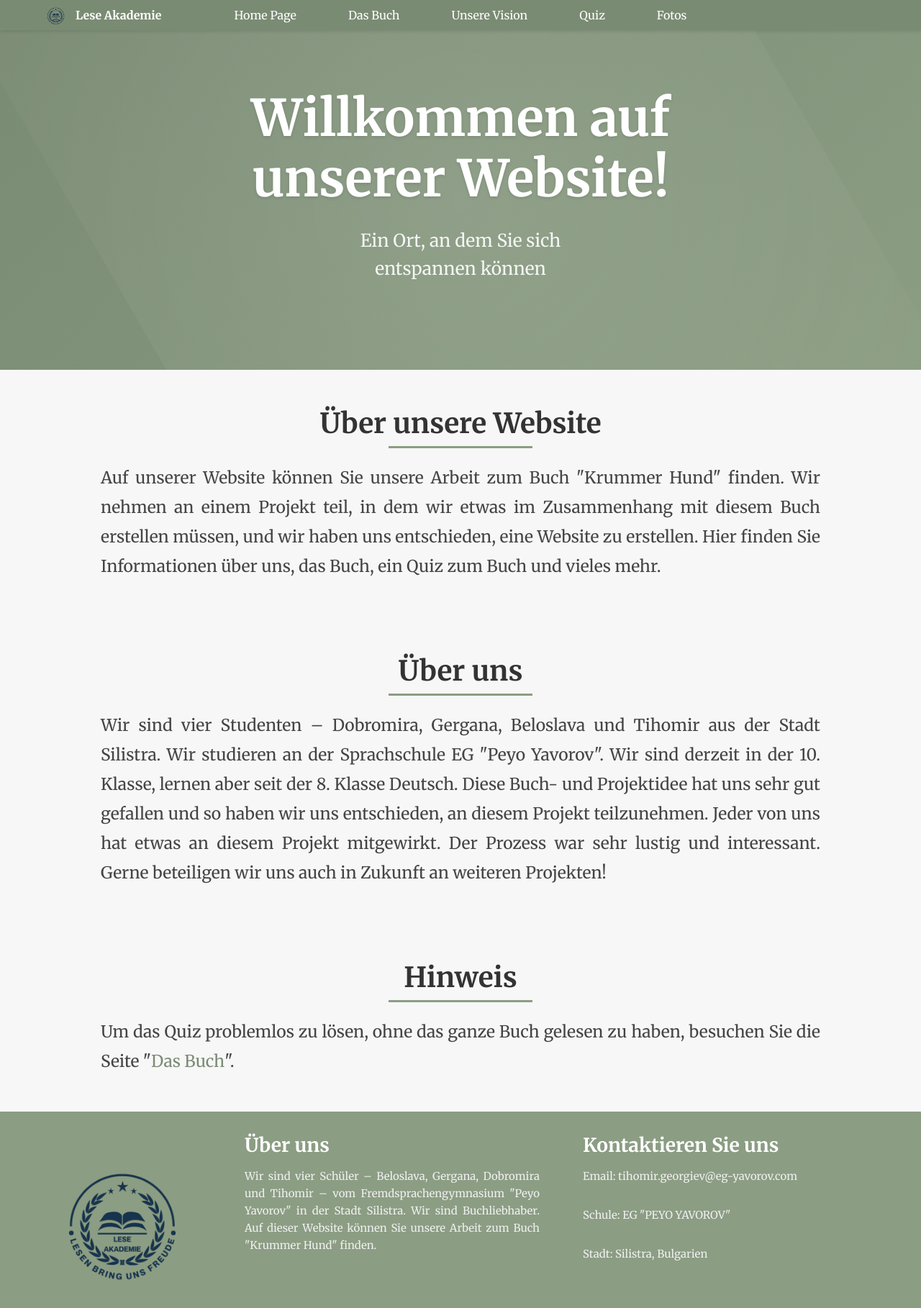
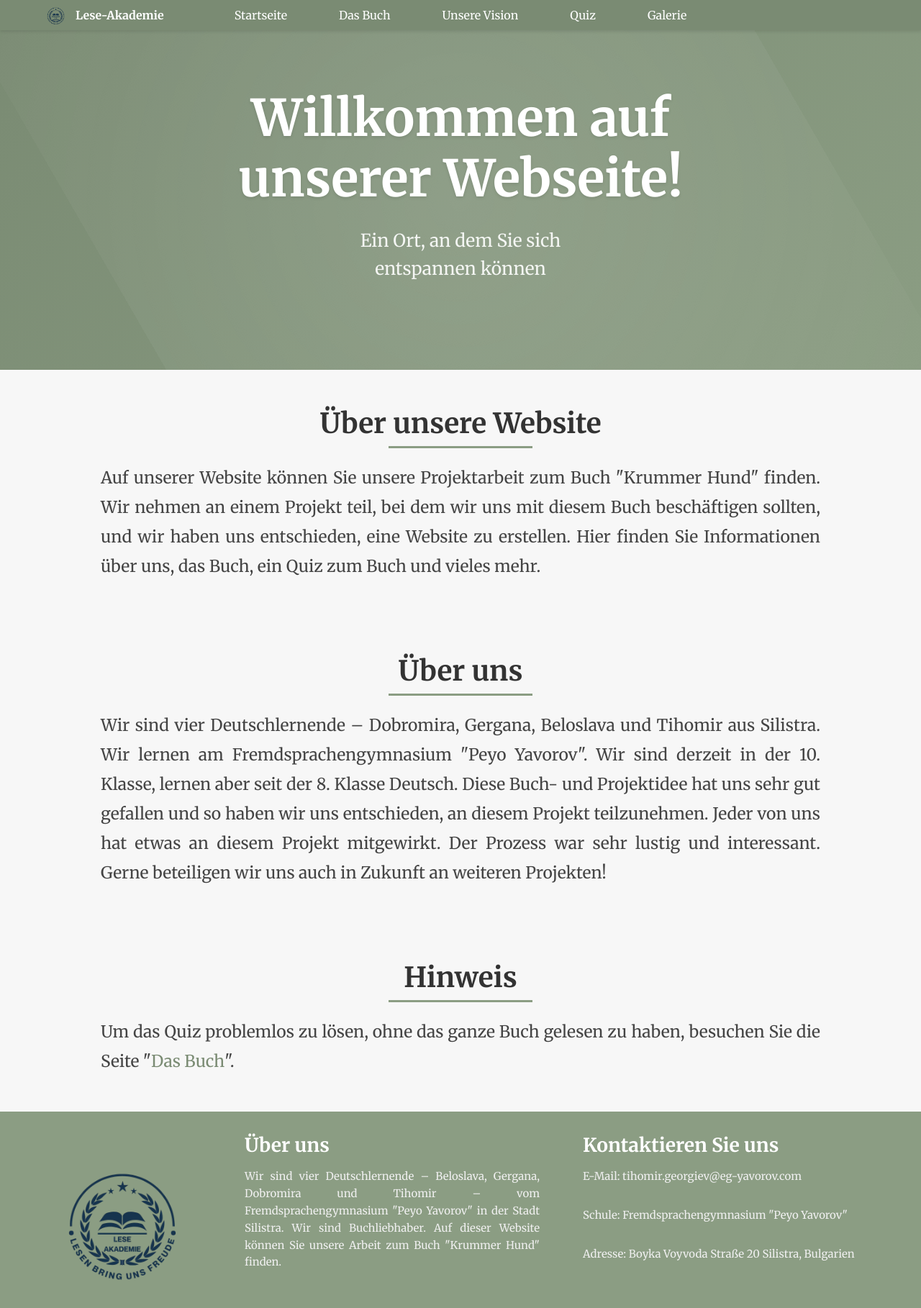
Before and after one commit to Tish0BG/Project-KrummerHund, a plain HTML site: page index.html in a window 1280 px wide. Shown: the whole page at 72% size. Drawn offline with Linux system fonts and the light colour scheme.

Commit message:
Add files via upload

```diff
--- a/index.html
+++ b/index.html
@@ -3,7 +3,7 @@
 <head>
     <meta charset="UTF-8">
     <meta name="viewport" content="width=device-width, initial-scale=1.0">
-    <title>Lese Akademie</title>
+    <title>Lese-Akademie</title>
     <link rel="shortcut icon" type="image/x-icon" href="images/image1.png">
     <link rel="icon" type="image/png" href="images/image1.png">
     <link href="https://fonts.googleapis.com/css2?family=Merriweather:wght@300;400;700&display=swap" rel="stylesheet">
@@ -14,21 +14,21 @@
         <div class="nav-content">
             <div class="logo-container">
                 <img src="images/image1.png" alt="Lese Akademie Logo" class="logo">
-                <span class="site-name">Lese Akademie</span>
+                <span class="site-name">Lese-Akademie</span>
             </div>
             <ul>
-                <li><a href="index.html">Home Page</a></li>
+                <li><a href="index.html">Startseite</a></li>
                 <li><a href="buch.html">Das Buch</a></li>
                 <li><a href="vision.html">Unsere Vision</a></li>
                 <li><a href="quiz.html">Quiz</a></li>
-                <li><a href="photos.html">Fotos</a></li>
+                <li><a href="photos.html">Galerie</a></li>
             </ul>
         </div>
     </nav>
 
     <div class="hero-section">
         <div class="hero-content">
-            <h1 class="hero-title">Willkommen auf unserer Website!</h1>
+            <h1 class="hero-title">Willkommen auf unserer Webseite!</h1>
             <p class="hero-text">Ein Ort, an dem Sie sich<br>entspannen können</p>
         </div>
     </div>
@@ -36,14 +36,14 @@
     <div class="content-section">
         <h2 class="section-title">Über unsere Website</h2>
         <p class="section-text">
-            Auf unserer Website können Sie unsere Arbeit zum Buch "Krummer Hund" finden. Wir nehmen an einem Projekt teil, in dem wir etwas im Zusammenhang mit diesem Buch erstellen müssen, und wir haben uns entschieden, eine Website zu erstellen. Hier finden Sie Informationen über uns, das Buch, ein Quiz zum Buch und vieles mehr.
+            Auf unserer Website können Sie unsere Projektarbeit zum Buch "Krummer Hund" finden. Wir nehmen an einem Projekt teil, bei dem wir uns mit diesem Buch beschäftigen sollten, und wir haben uns entschieden, eine Website zu erstellen. Hier finden Sie Informationen über uns, das Buch, ein Quiz zum Buch und vieles mehr.
         </p>
     </div>
 
     <div class="content-section">
         <h2 class="section-title">Über uns</h2>
         <p class="section-text">
-            Wir sind vier Studenten – Dobromira, Gergana, Beloslava und Tihomir aus der Stadt Silistra. Wir studieren an der Sprachschule EG "Peyo Yavorov". Wir sind derzeit in der 10. Klasse, lernen aber seit der 8. Klasse Deutsch. Diese Buch- und Projektidee hat uns sehr gut gefallen und so haben wir uns entschieden, an diesem Projekt teilzunehmen. Jeder von uns hat etwas an diesem Projekt mitgewirkt. Der Prozess war sehr lustig und interessant. Gerne beteiligen wir uns auch in Zukunft an weiteren Projekten!
+            Wir sind vier Deutschlernende – Dobromira, Gergana, Beloslava und Tihomir aus Silistra. Wir lernen am Fremdsprachen­gymnasium "Peyo Yavorov". Wir sind derzeit in der 10. Klasse, lernen aber seit der 8. Klasse Deutsch. Diese Buch- und Projektidee hat uns sehr gut gefallen und so haben wir uns entschieden, an diesem Projekt teilzunehmen. Jeder von uns hat etwas an diesem Projekt mitgewirkt. Der Prozess war sehr lustig und interessant. Gerne beteiligen wir uns auch in Zukunft an weiteren Projekten!
         </p>
     </div>
 
@@ -61,14 +61,14 @@
             </div>
             <div class="footer-about">
                 <h3>Über uns</h3>
-                <p>Wir sind vier Schüler – Beloslava, Gergana, Dobromira und Tihomir – vom Fremdsprachen­gymnasium "Peyo Yavorov" in der Stadt Silistra. Wir sind Buchliebhaber. Auf dieser Website können Sie unsere Arbeit zum Buch "Krummer Hund" finden.</p>
+                <p>Wir sind vier Deutschlernende – Beloslava, Gergana, Dobromira und Tihomir – vom Fremdsprachen­gymnasium "Peyo Yavorov" in der Stadt Silistra. Wir sind Buchliebhaber. Auf dieser Website können Sie unsere Arbeit zum Buch "Krummer Hund" finden.</p>
             </div>
             <div class="footer-contact">
                 <h3>Kontaktieren Sie uns</h3>
                 <div class="contact-info">
-                    <div class="contact-line">Email: tihomir.georgiev@eg-yavorov.com</div>
-                    <div class="contact-line">Schule: EG "PEYO YAVOROV"</div>
-                    <div class="contact-line">Stadt: Silistra, Bulgarien</div>
+                    <div class="contact-line">E-Mail: tihomir.georgiev@eg-yavorov.com</div>
+                    <div class="contact-line">Schule: Fremdsprachengymnasium "Peyo Yavorov"</div>
+                    <div class="contact-line">Adresse: Boyka Voyvoda Straße 20 Silistra, Bulgarien</div>
                 </div>
             </div>
         </div>
```
Also changed, not shown: buch.html (+13 -17 lines), photos.html (+9 -11 lines), quiz.html (+8 -8 lines), vision.html (+10 -10 lines), styles.css (line endings or trailing spaces).
